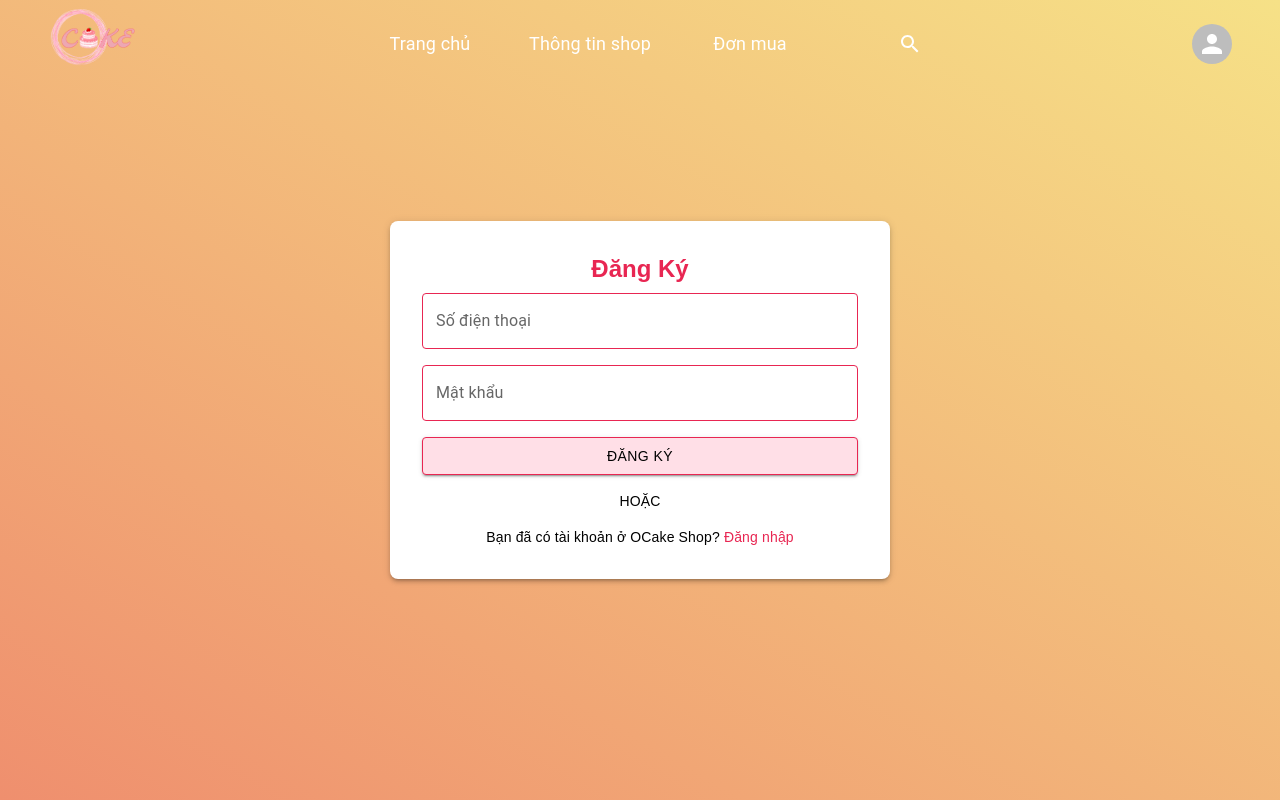
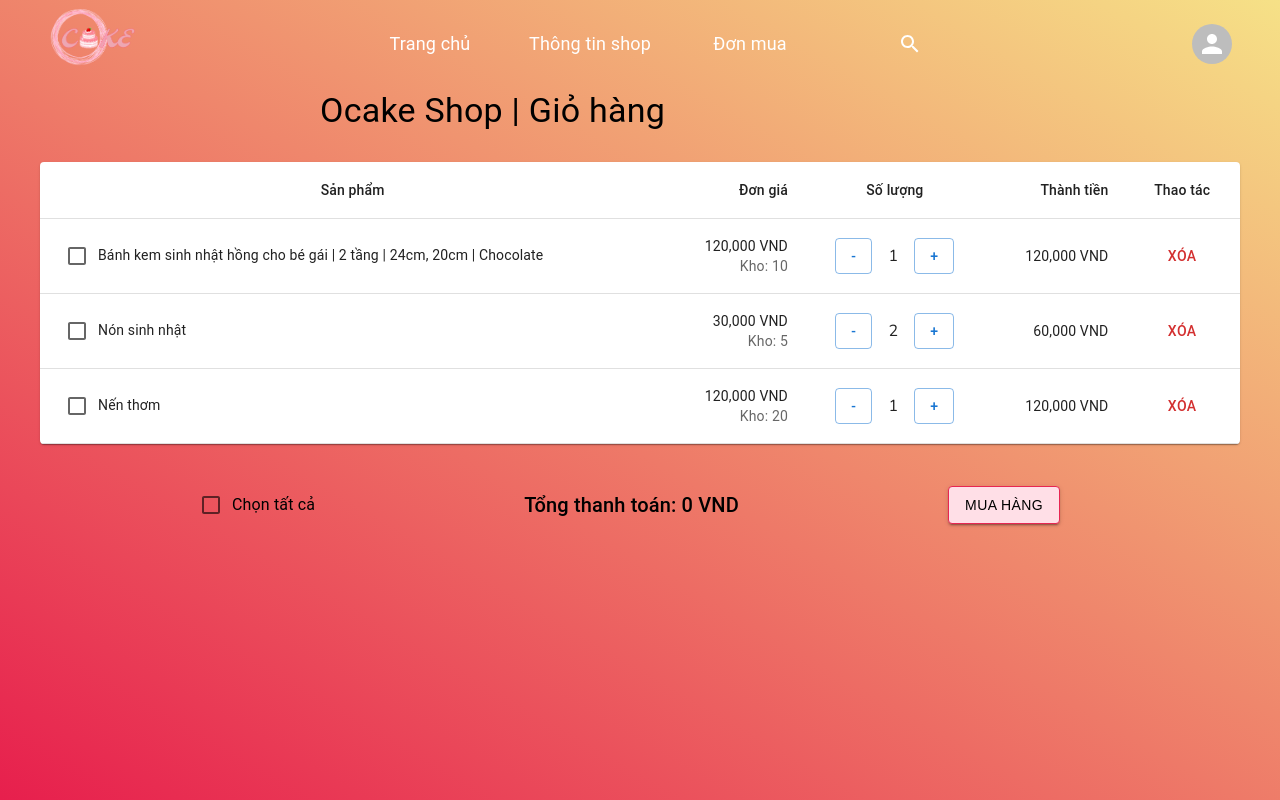
Before and after one commit to PhongQuangDinh/EC2024-03-OCakeShop, a Next.js app in the folder FE/ocake-shop/: page / in a window 1280 px wide. Shown: the top 800 px of the page. Built offline with nearby package versions, Linux system fonts and the light colour scheme; a small style sheet from the web is missing.

Commit message:
feat CartPage chưa des

```diff
--- a/FE/ocake-shop/src/app/page.js
+++ b/FE/ocake-shop/src/app/page.js
@@ -18,7 +18,7 @@ export default function Home() {
       </Head>
 
       <main>
-        <SignUp />
+        <CartPage />
 
         <button onClick={() => setShowSignIn(!showSignIn)}>
           {showSignIn ? "Hide Sign In" : "Show Sign In"}
--- a/FE/ocake-shop/src/modules/Cart/cartpage.js
+++ b/FE/ocake-shop/src/modules/Cart/cartpage.js
@@ -1,27 +1,93 @@
-import React from 'react';
-import { Box, Typography, Button, Checkbox, Table, TableBody, TableCell, TableContainer, TableHead, TableRow, Paper } from '@mui/material';
+import React, { useState } from 'react';
+import { Box, Typography, Button, Checkbox, Table, TableBody, TableCell, TableContainer, TableHead, TableRow, Paper, Dialog, DialogActions, DialogContent, DialogContentText, DialogTitle } from '@mui/material';
 import Layout from '../layout';
 
 const CartPage = () => {
-  const rows = [
-    { name: 'Bánh kem sinh nhật hồng cho bé gái | 2 tầng | 24cm, 20cm | Chocolate', price: 120000, quantity: 1 },
-    { name: 'Nón sinh nhật', price: 30000, quantity: 2 },
-    { name: 'Nến thơm', price: 120000, quantity: 1 },
-  ];
+  const [selectedItems, setSelectedItems] = useState([]);
+  const [rows, setRows] = useState([
+    { id: 1, name: 'Bánh kem sinh nhật hồng cho bé gái | 2 tầng | 24cm, 20cm | Chocolate', price: 120000, quantity: 1, stockLimit: 10 },
+    { id: 2, name: 'Nón sinh nhật', price: 30000, quantity: 2, stockLimit: 5 },
+    { id: 3, name: 'Nến thơm', price: 120000, quantity: 1, stockLimit: 20 },
+  ]);
+  const [openDialog, setOpenDialog] = useState(false);
+  const [itemToDelete, setItemToDelete] = useState(null);
 
   const calculateTotal = () => {
-    return rows.reduce((acc, row) => acc + row.price * row.quantity, 0);
+    return rows.reduce((acc, row) => {
+      if (selectedItems.includes(row.id)) {
+        return acc + row.price * row.quantity;
+      }
+      return acc;
+    }, 0);
   };
+
+  const handleSelectAll = (event) => {
+    if (event.target.checked) {
+      setSelectedItems(rows.map(row => row.id));
+    } else {
+      setSelectedItems([]);
+    }
+  };
+
+  const handleSelectItem = (event, id) => {
+    if (event.target.checked) {
+      setSelectedItems([...selectedItems, id]);
+    } else {
+      setSelectedItems(selectedItems.filter(item => item !== id));
+    }
+  };
+
+  const increaseQuantity = (id) => {
+    setRows(rows.map(row => {
+      if (row.id === id && row.quantity < row.stockLimit) {
+        return { ...row, quantity: row.quantity + 1 };
+      }
+      return row;
+    }));
+  };
+
+  const decreaseQuantity = (id) => {
+    setRows(rows.map(row => {
+      if (row.id === id) {
+        if (row.quantity === 1) {
+          setItemToDelete(row.id);
+          setOpenDialog(true);
+        } else {
+          return { ...row, quantity: row.quantity - 1 };
+        }
+      }
+      return row;
+    }));
+  };
+
+  const handleDeleteItem = () => {
+    setRows(rows.filter(row => row.id !== itemToDelete));
+    setSelectedItems(selectedItems.filter(id => id !== itemToDelete));
+    setOpenDialog(false);
+    setItemToDelete(null);
+  };
+
+  const handleCloseDialog = () => {
+    setOpenDialog(false);
+    setItemToDelete(null);
+  };
+
+  const handleDeleteClick = (id) => {
+    setItemToDelete(id);
+    setOpenDialog(true);
+  };
+
+  const isAllSelected = rows.length > 0 && selectedItems.length === rows.length;
 
   return (
     <Layout>
-      <Box sx={{ background: 'linear-gradient(30deg, #EF8F6E 0%, #f6e187 100%)', minHeight: '100vh', padding: '20px' }}>
-        <Typography variant="h4" align="center" gutterBottom>Ocake Shop | Giỏ hàng</Typography>
-        <TableContainer component={Paper} sx={{ margin: 'auto', maxWidth: '900px' }}>
+      <Box sx={{ background: 'linear-gradient(30deg, #E71F4D 0%, #f6e187 100%)', minHeight: '100vh', padding: '20px' }}>
+        <Typography variant="h4" align="left" gutterBottom sx={{ marginTop: '70px', marginLeft: '300px' }}>Ocake Shop | Giỏ hàng</Typography>
+        <TableContainer component={Paper} sx={{ margin: 'auto', maxWidth: '1200px', marginTop: '30px' }}>
           <Table>
             <TableHead>
               <TableRow>
-                <TableCell>Sản phẩm</TableCell>
+                <TableCell align="center">Sản phẩm</TableCell>
                 <TableCell align="right">Đơn giá</TableCell>
                 <TableCell align="center">Số lượng</TableCell>
                 <TableCell align="right">Thành tiền</TableCell>
@@ -29,32 +95,88 @@ const CartPage = () => {
               </TableRow>
             </TableHead>
             <TableBody>
-              {rows.map((row, index) => (
-                <TableRow key={index}>
-                  <TableCell>{row.name}</TableCell>
-                  <TableCell align="right">{row.price.toLocaleString()} VND</TableCell>
+              {rows.map((row) => (
+                <TableRow key={row.id}>
+                  <TableCell>
+                    <Checkbox
+                      checked={selectedItems.includes(row.id)}
+                      onChange={(event) => handleSelectItem(event, row.id)}
+                    />
+                    {row.name}
+                  </TableCell>
+                  <TableCell align="right">
+                    {row.price.toLocaleString()} VND
+                    <Typography variant="body2" color="textSecondary">
+                      Kho: {row.stockLimit}
+                    </Typography>
+                  </TableCell>
                   <TableCell align="center">
                     <Box display="flex" justifyContent="center" alignItems="center">
-                      <Button variant="outlined">-</Button>
+                      <Button
+                        variant="outlined"
+                        sx={{ minWidth: '30px' }}
+                        onClick={() => decreaseQuantity(row.id)}
+                      >
+                        -
+                      </Button>
                       <Box component="span" sx={{ mx: 2 }}>{row.quantity}</Box>
-                      <Button variant="outlined">+</Button>
+                      <Button
+                        variant="outlined"
+                        sx={{ minWidth: '30px' }}
+                        onClick={() => increaseQuantity(row.id)}
+                        disabled={row.quantity >= row.stockLimit}
+                      >
+                        +
+                      </Button>
                     </Box>
                   </TableCell>
                   <TableCell align="right">{(row.price * row.quantity).toLocaleString()} VND</TableCell>
                   <TableCell align="center">
-                    <Button color="error">Xóa</Button>
+                    <Button color="error" onClick={() => handleDeleteClick(row.id)}>Xóa</Button>
                   </TableCell>
                 </TableRow>
               ))}
             </TableBody>
           </Table>
         </TableContainer>
-        <Box display="flex" justifyContent="space-between" alignItems="center" sx={{ marginTop: '20px', maxWidth: '900px', margin: '20px auto' }}>
-          <Checkbox />
-          <Typography variant="body1">Chọn tất cả</Typography>
+        <Box display="flex" justifyContent="space-between" alignItems="center" sx={{ marginTop: '40px', maxWidth: '900px', margin: '40px auto' }}>
+          <Box display="flex" alignItems="center">
+            <Checkbox
+              indeterminate={selectedItems.length > 0 && selectedItems.length < rows.length}
+              checked={isAllSelected}
+              onChange={handleSelectAll}
+            />
+            <Typography variant="body1">Chọn tất cả</Typography>
+          </Box>
           <Typography variant="h6">Tổng thanh toán: {calculateTotal().toLocaleString()} VND</Typography>
-          <Button variant="contained" color="primary">Mua hàng</Button>
+          <Button variant="contained"
+                  sx={{
+                        marginRight: '30px',
+                        backgroundColor: "#FFDFE7",
+                        color: "#000000",
+                        border: "1px solid #e82652",
+                        "&:hover": {
+                          backgroundColor: "#FFC0CB",
+                          color: "#000000"
+                        },
+                        fontFamily: "Montserrat, sans-serif", // Áp dụng font Montserrat cho button
+                        outline: "none",
+                      }}
+          >Mua hàng</Button>
         </Box>
+        <Dialog
+          open={openDialog}
+          onClose={handleCloseDialog}
+        >
+          <DialogTitle>Xác nhận xóa</DialogTitle>
+          <DialogContent>
+            <DialogContentText>Bạn có muốn xóa món hàng này không?</DialogContentText>
+          </DialogContent>
+          <DialogActions>
+            <Button onClick={handleCloseDialog} color="primary">Hủy</Button>
+            <Button onClick={handleDeleteItem} color="primary">Xác nhận</Button>
+          </DialogActions>
+        </Dialog>
       </Box>
     </Layout>
   );
```
